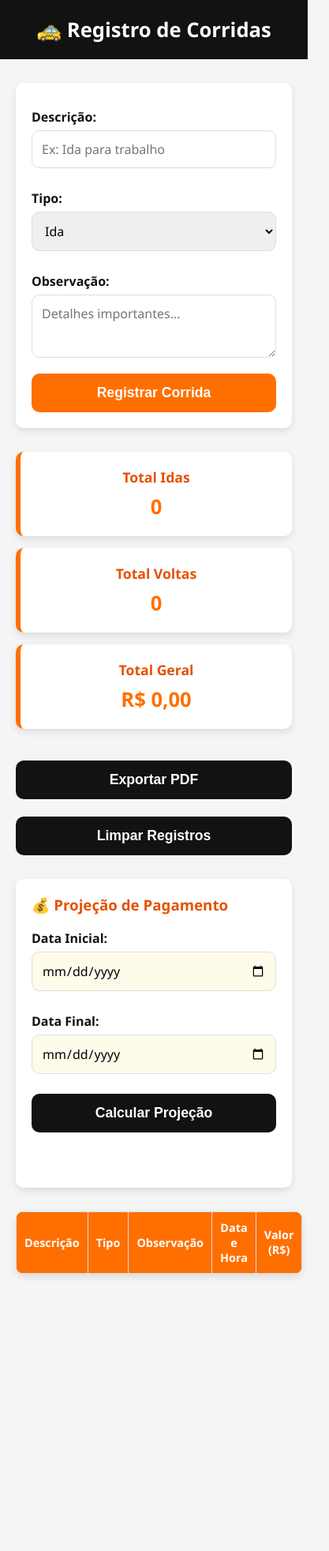
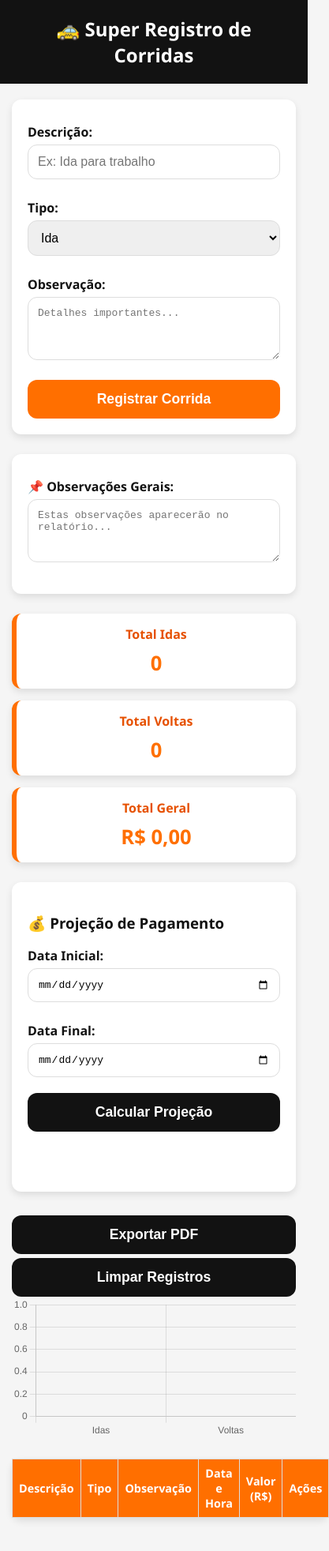
Before and after one commit to Atec7/REGISTRAR-CORRIDA-, a plain HTML site: page index.html in a window 390 px wide. Shown: the top 1964 px of the page at 79% size, 417 px wide, since content can reach past the window. Before the commit the page ends 1713 px from the top, so only its background shows below. Drawn offline with nearby package versions, Linux system fonts and the light colour scheme.

Commit message:
Update index.html

```diff
--- a/index.html
+++ b/index.html
@@ -1,11 +1,12 @@
 <!DOCTYPE html>
 <html lang="pt-BR">
 <head>
-  <meta charset="UTF-8" />
-  <meta name="viewport" content="width=device-width, initial-scale=1" />
-  <title>Registro de Corridas</title>
+  <meta charset="UTF-8">
+  <meta name="viewport" content="width=device-width, initial-scale=1.0">
+  <title>Super App de Corridas</title>
   <script src="https://cdnjs.cloudflare.com/ajax/libs/jspdf/2.5.1/jspdf.umd.min.js"></script>
   <script src="https://cdnjs.cloudflare.com/ajax/libs/jspdf-autotable/3.5.28/jspdf.plugin.autotable.min.js"></script>
+  <script src="https://cdn.jsdelivr.net/npm/chart.js"></script>
   <style>
     :root {
       --orange: #ff6f00;
@@ -13,419 +14,244 @@
       --black: #121212;
       --white: #fff;
       --bg: #f5f5f5;
-      --radius: 10px;
+      --radius: 12px;
       --shadow: 0 4px 10px rgba(0,0,0,0.1);
     }
-
-    body {
-      margin: 0;
-      font-family: 'Segoe UI', Tahoma, Geneva, Verdana, sans-serif;
-      background: var(--bg);
-      color: var(--black);
-    }
-
-    header {
-      background: var(--black);
-      color: var(--white);
-      padding: 20px;
-      text-align: center;
-      font-size: 1.6em;
-      font-weight: 700;
-      user-select: none;
-    }
-
-    main {
-      max-width: 700px;
-      margin: 30px auto;
-      padding: 0 20px 40px;
-    }
-
-    form, .projecao, table {
-      background: var(--white);
-      border-radius: var(--radius);
-      box-shadow: var(--shadow);
-      padding: 20px;
-      margin-bottom: 30px;
-    }
-
-    label {
-      display: block;
-      margin: 12px 0 6px;
-      font-weight: 600;
-      user-select: none;
-    }
-
-    input, select, textarea {
-      width: 100%;
-      padding: 12px;
-      border: 1px solid #ddd;
-      border-radius: var(--radius);
-      font-size: 1em;
-      margin-bottom: 15px;
-      font-family: inherit;
-      box-sizing: border-box;
-    }
-
-    input[type="date"] {
-      background: #fffbea;
-    }
-
-    textarea {
-      resize: vertical;
-      min-height: 80px;
-    }
-
-    .btn {
-      display: inline-block;
-      background: var(--orange);
-      color: var(--white);
-      border: none;
-      padding: 14px;
-      border-radius: var(--radius);
-      font-size: 1.1em;
-      cursor: pointer;
-      transition: background-color 0.3s ease;
-      width: 100%;
-      user-select: none;
-      font-weight: 600;
-    }
-
-    .btn:hover {
-      background: var(--orange-dark);
-    }
-
-    .btn.secondary {
-      background: var(--black);
-      margin-top: 10px;
-    }
-
-    .btn.secondary:hover {
-      background: #000;
-    }
-
-    .cards {
-      display: flex;
-      gap: 15px;
-      flex-wrap: wrap;
-      margin-bottom: 30px;
-    }
-
-    .card {
-      flex: 1 1 calc(33% - 10px);
-      background: var(--white);
-      border-left: 6px solid var(--orange);
-      border-radius: var(--radius);
-      box-shadow: var(--shadow);
-      padding: 20px;
-      text-align: center;
-      user-select: none;
-    }
-
-    .card h4 {
-      margin: 0 0 8px;
-      font-weight: 700;
-      font-size: 1.1em;
-      color: var(--orange-dark);
-    }
-
-    .card span {
-      font-size: 1.6em;
-      font-weight: 700;
-      color: var(--orange);
-    }
-
-    .actions {
-      display: flex;
-      flex-direction: column;
-      gap: 12px;
-      margin-bottom: 30px;
-    }
-
-    .projecao h3 {
-      margin-top: 0;
-      font-weight: 700;
-      color: var(--orange-dark);
-      user-select: none;
-    }
-
-    .projecao p {
-      margin-top: 10px;
-      font-weight: 700;
-      color: var(--orange-dark);
-      user-select: none;
-    }
-
-    table {
-      width: 100%;
-      border-collapse: collapse;
-      overflow: hidden;
-      font-size: 0.9em;
-    }
-
-    th, td {
-      padding: 10px;
-      text-align: center;
-      border: 1px solid #ddd;
-      vertical-align: middle;
-    }
-
-    th {
-      background: var(--orange);
-      color: var(--white);
-      font-weight: 700;
-      user-select: none;
-    }
-
-    #toast {
-      position: fixed;
-      bottom: 20px;
-      left: 50%;
-      transform: translateX(-50%);
-      background: var(--black);
-      color: var(--white);
-      padding: 12px 25px;
-      border-radius: 30px;
-      opacity: 0;
-      pointer-events: none;
-      transition: all 0.4s ease;
-      z-index: 9999;
-      font-weight: 600;
-      user-select: none;
-      box-shadow: 0 2px 8px rgba(0,0,0,0.4);
-    }
-
-    #toast.show {
-      opacity: 1;
-      pointer-events: auto;
-    }
-
-    @media (max-width: 600px) {
-      .cards {
-        flex-direction: column;
-      }
-      .card {
-        flex: 1 1 100%;
-      }
-    }
+    body { margin: 0; font-family: 'Segoe UI', sans-serif; background: var(--bg); color: var(--black); transition: .3s;}
+    header { background: var(--black); color: var(--white); padding: 20px; text-align: center; font-size:1.5em; font-weight:700; position:sticky; top:0; z-index:1000;}
+    main { max-width:700px; margin:20px auto; padding:0 15px 40px;}
+    form, .projecao, table, .observacoes-gerais { background: var(--white); border-radius: var(--radius); box-shadow: var(--shadow); padding: 20px; margin-bottom: 25px;}
+    label { display:block; margin:10px 0 5px; font-weight:600;}
+    input, select, textarea { width:100%; padding:12px; border:1px solid #ddd; border-radius: var(--radius); font-size:1em; margin-bottom:15px; box-sizing:border-box;}
+    textarea { min-height:80px; resize: vertical;}
+    .btn { display:inline-block; background: var(--orange); color: var(--white); border:none; padding:14px; border-radius: var(--radius); font-size:1.1em; cursor:pointer; transition:.3s; width:100%; font-weight:600; margin-top:5px;}
+    .btn:hover { background: var(--orange-dark);}
+    .btn.secondary { background: var(--black);}
+    .btn.secondary:hover { background: #000;}
+    .cards { display:flex; flex-wrap:wrap; gap:15px; margin-bottom:25px;}
+    .card { flex:1 1 calc(33% - 10px); background: var(--white); border-left:6px solid var(--orange); border-radius: var(--radius); padding:15px; text-align:center; box-shadow: var(--shadow);}
+    .card h4 { margin:0 0 8px; color: var(--orange-dark); font-weight:700;}
+    .card span { font-size:1.6em; font-weight:700; color: var(--orange);}
+    table { width:100%; border-collapse:collapse; font-size:0.9em;}
+    th, td { padding:8px; text-align:center; border:1px solid #ddd;}
+    th { background: var(--orange); color: var(--white); font-weight:700;}
+    .action-btn { padding:4px 8px; border:none; border-radius:6px; cursor:pointer; font-size:0.85em; margin:1px; }
+    .edit-btn { background:#1976d2; color:#fff;}
+    .delete-btn { background:#d32f2f; color:#fff;}
+    #toast { position:fixed; bottom:20px; left:50%; transform:translateX(-50%); background: var(--black); color:#fff; padding:12px 25px; border-radius:30px; opacity:0; pointer-events:none; transition:.4s; z-index:9999; font-weight:600; box-shadow:0 2px 8px rgba(0,0,0,0.4);}
+    #toast.show { opacity:1; pointer-events:auto;}
+    @media (max-width:600px){ .cards{flex-direction:column;} .card{flex:1 1 100%;} }
   </style>
 </head>
 <body>
-  <header>🚕 Registro de Corridas</header>
+<header>🚕 Super Registro de Corridas</header>
 <main>
   <form id="corridaForm">
+    <input type="hidden" id="editIndex" value="">
     <label for="descricao">Descrição:</label>
-      <input type="text" id="descricao" required placeholder="Ex: Ida para trabalho" autocomplete="off" />
-
+    <input type="text" id="descricao" required placeholder="Ex: Ida para trabalho">
     <label for="tipo">Tipo:</label>
     <select id="tipo" required>
       <option value="ida">Ida</option>
       <option value="volta">Volta</option>
     </select>
-
     <label for="observacao">Observação:</label>
     <textarea id="observacao" placeholder="Detalhes importantes..."></textarea>
-
     <button type="submit" class="btn">Registrar Corrida</button>
   </form>
 
-    <div class="cards" aria-label="Resumo das corridas">
+  <div class="observacoes-gerais">
+    <label for="observacoesGerais">📌 Observações Gerais:</label>
+    <textarea id="observacoesGerais" placeholder="Estas observações aparecerão no relatório..."></textarea>
+  </div>
+
+  <div class="cards">
     <div class="card"><h4>Total Idas</h4><span id="totalIda">0</span></div>
     <div class="card"><h4>Total Voltas</h4><span id="totalVolta">0</span></div>
     <div class="card"><h4>Total Geral</h4><span id="total">R$ 0,00</span></div>
   </div>
 
-    <div class="actions" role="group" aria-label="Ações do usuário">
+  <div class="projecao">
+    <h3>💰 Projeção de Pagamento</h3>
+    <label for="dataInicio">Data Inicial:</label>
+    <input type="date" id="dataInicio">
+    <label for="dataFinal">Data Final:</label>
+    <input type="date" id="dataFinal">
+    <button class="btn secondary" onclick="calcularProjecao()">Calcular Projeção</button>
+    <p id="resultadoProjecao" style="min-height:24px;"></p>
+  </div>
+
+  <div class="actions">
     <button class="btn secondary" onclick="gerarPDF()">Exportar PDF</button>
     <button class="btn secondary" onclick="limparRegistros()">Limpar Registros</button>
   </div>
 
-    <section class="projecao" aria-label="Projeção de pagamento">
-      <h3>💰 Projeção de Pagamento</h3>
-      <label for="dataInicio">Data Inicial:</label>
-      <input type="date" id="dataInicio" />
-      <label for="dataFinal">Data Final:</label>
-      <input type="date" id="dataFinal" />
-      <button class="btn secondary" onclick="calcularProjecao()">Calcular Projeção</button>
-      <p id="resultadoProjecao" aria-live="polite" style="min-height: 24px;"></p>
-    </section>
+  <canvas id="graficoCorridas" style="margin-bottom:25px;"></canvas>
 
-    <table aria-label="Tabela de corridas registradas">
+  <table>
     <thead>
-        <tr>
-          <th>Descrição</th>
-          <th>Tipo</th>
-          <th>Observação</th>
-          <th>Data e Hora</th>
-          <th>Valor (R$)</th>
-        </tr>
+      <tr><th>Descrição</th><th>Tipo</th><th>Observação</th><th>Data e Hora</th><th>Valor (R$)</th><th>Ações</th></tr>
     </thead>
     <tbody id="corridasTableBody"></tbody>
   </table>
 </main>
-
-  <div id="toast" role="alert" aria-live="assertive"></div>
+<div id="toast"></div>
 
 <script>
-    const VALOR_IDA = 10.25;
-    const VALOR_VOLTA = 15.00;
-    const VALOR_DIA_UTIL = VALOR_IDA + VALOR_VOLTA;
+const VALOR_IDA=10.25,VALOR_VOLTA=15.0,VALOR_DIA_UTIL=VALOR_IDA+VALOR_VOLTA;
 
-    // Registrar corrida
-    document.getElementById('corridaForm').addEventListener('submit', e => {
+const showToast=msg=>{
+  const t=document.getElementById('toast');
+  t.innerText=msg;
+  t.classList.add('show');
+  clearTimeout(t.timeout);
+  t.timeout=setTimeout(()=>t.classList.remove('show'),3000);
+};
+
+document.getElementById('corridaForm').addEventListener('submit',e=>{
   e.preventDefault();
-      const descricao = document.getElementById('descricao').value.trim();
-      const tipo = document.getElementById('tipo').value;
-      const observacao = document.getElementById('observacao').value.trim() || '—';
-      if (!descricao) {
-        showToast('Descrição é obrigatória.');
-        return;
+  const descricao=document.getElementById('descricao').value.trim();
+  const tipo=document.getElementById('tipo').value;
+  const observacao=document.getElementById('observacao').value.trim()||'—';
+  const editIndex=document.getElementById('editIndex').value;
+
+  if(!descricao){ showToast('Descrição é obrigatória.'); return; }
+
+  let corridas=JSON.parse(localStorage.getItem('corridas'))||[];
+  const dataHora=new Date().toLocaleString('pt-BR');
+  const valor=tipo==='ida'?VALOR_IDA:VALOR_VOLTA;
+
+  if(editIndex===''){
+    corridas.push({descricao,tipo,observacao,valor,dataHora});
+    showToast('Corrida registrada com sucesso!');
+  } else {
+    corridas[editIndex]={...corridas[editIndex],descricao,tipo,observacao,valor};
+    document.getElementById('editIndex').value='';
+    showToast('Corrida atualizada com sucesso!');
   }
 
-      const dataHora = new Date().toLocaleString('pt-BR', { timeZone: 'America/Sao_Paulo' });
-      const valor = tipo === 'ida' ? VALOR_IDA : VALOR_VOLTA;
-
-      let corridas = JSON.parse(localStorage.getItem('corridas')) || [];
-      corridas.push({ descricao, tipo, observacao, valor, dataHora });
-      localStorage.setItem('corridas', JSON.stringify(corridas));
-
+  localStorage.setItem('corridas',JSON.stringify(corridas));
+  e.target.reset();
   atualizar();
-      showToast('Corrida registrada com sucesso!');
-      e.target.reset();
 });
 
-    // Atualiza dados na tela
-    function atualizar() {
-      const corridas = JSON.parse(localStorage.getItem('corridas')) || [];
-      document.getElementById('totalIda').innerText = corridas.filter(c => c.tipo === 'ida').length;
-      document.getElementById('totalVolta').innerText = corridas.filter(c => c.tipo === 'volta').length;
-      const totalGeral = corridas.reduce((acc, c) => acc + c.valor, 0);
-      document.getElementById('total').innerText = 'R$ ' + totalGeral.toFixed(2).replace('.', ',');
+function atualizar(){
+  const corridas=JSON.parse(localStorage.getItem('corridas'))||[];
+  document.getElementById('totalIda').innerText=corridas.filter(c=>c.tipo==='ida').length;
+  document.getElementById('totalVolta').innerText=corridas.filter(c=>c.tipo==='volta').length;
+  const totalGeral=corridas.reduce((acc,c)=>acc+c.valor,0);
+  document.getElementById('total').innerText='R$ '+totalGeral.toFixed(2).replace('.',',');
 
-      const tbody = document.getElementById('corridasTableBody');
-      tbody.innerHTML = '';
-      corridas.forEach(c => {
-        const tr = document.createElement('tr');
-        tr.innerHTML = `
+  const tbody=document.getElementById('corridasTableBody');
+  tbody.innerHTML='';
+  corridas.forEach((c,i)=>{
+    const tr=document.createElement('tr');
+    tr.innerHTML=`
       <td>${c.descricao}</td>
-          <td>${c.tipo.charAt(0).toUpperCase() + c.tipo.slice(1)}</td>
+      <td>${c.tipo.charAt(0).toUpperCase()+c.tipo.slice(1)}</td>
       <td>${c.observacao}</td>
       <td>${c.dataHora}</td>
-          <td>R$ ${c.valor.toFixed(2).replace('.', ',')}</td>
+      <td>R$ ${c.valor.toFixed(2).replace('.',',')}</td>
+      <td>
+        <button class="action-btn edit-btn" onclick="editar(${i})">Editar</button>
+        <button class="action-btn delete-btn" onclick="remover(${i})">Excluir</button>
+      </td>
     `;
     tbody.appendChild(tr);
   });
+
+  atualizarGrafico(corridas);
 }
 
-    // Projeção
-    function calcularProjecao() {
-      const inicioStr = document.getElementById('dataInicio').value;
-      const fimStr = document.getElementById('dataFinal').value;
-
-      if (!inicioStr || !fimStr) {
-        showToast('Selecione as duas datas!');
-        return;
+function editar(index){
+  const corridas=JSON.parse(localStorage.getItem('corridas'))||[];
+  const c=corridas[index];
+  document.getElementById('descricao').value=c.descricao;
+  document.getElementById('tipo').value=c.tipo;
+  document.getElementById('observacao').value=c.observacao;
+  document.getElementById('editIndex').value=index;
+  showToast('Modo edição ativado!');
 }
 
-      const dataInicio = new Date(inicioStr + 'T00:00:00');
-      const dataFim = new Date(fimStr + 'T00:00:00');
-
-      if (dataFim < dataInicio) {
-        showToast('Data final deve ser maior ou igual à inicial.');
-        return;
+function remover(index){
+  if(confirm('Deseja realmente excluir este registro?')){
+    let corridas=JSON.parse(localStorage.getItem('corridas'))||[];
+    corridas.splice(index,1);
+    localStorage.setItem('corridas',JSON.stringify(corridas));
+    atualizar();
+    showToast('Registro removido!');
+  }
 }
 
-      let diasUteis = 0;
-      let diaAtual = new Date(dataInicio);
-      while (diaAtual <= dataFim) {
-        const diaSemana = diaAtual.getDay();
-        if (diaSemana !== 0 && diaSemana !== 6) diasUteis++;
-        diaAtual.setDate(diaAtual.getDate() + 1);
-      }
-
-      const total = diasUteis * VALOR_DIA_UTIL;
-      const resultado = `De ${inicioStr} até ${fimStr} → ${diasUteis} dias úteis → Valor: R$ ${total.toFixed(2).replace('.', ',')}`;
-
-      document.getElementById('resultadoProjecao').innerText = resultado;
+function calcularProjecao(){
+  const inicioStr=document.getElementById('dataInicio').value;
+  const fimStr=document.getElementById('dataFinal').value;
+  if(!inicioStr||!fimStr){ showToast('Selecione as duas datas!'); return; }
+  const dataInicio=new Date(inicioStr+'T00:00:00');
+  const dataFim=new Date(fimStr+'T00:00:00');
+  if(dataFim<dataInicio){ showToast('Data final deve ser maior ou igual à inicial.'); return; }
+  let diasUteis=0; let diaAtual=new Date(dataInicio);
+  while(diaAtual<=dataFim){ const ds=diaAtual.getDay(); if(ds!==0&&ds!==6)diasUteis++; diaAtual.setDate(diaAtual.getDate()+1); }
+  const total=diasUteis*VALOR_DIA_UTIL;
+  document.getElementById('resultadoProjecao').innerText=`De ${inicioStr} até ${fimStr} → ${diasUteis} dias úteis → Valor: R$ ${total.toFixed(2).replace('.',',')}`;
   showToast('Projeção calculada com sucesso!');
 }
 
-    // Limpar registros
-    function limparRegistros() {
-      if (confirm('Tem certeza que deseja limpar TODOS os registros?')) {
+function limparRegistros(){
+  if(confirm('Tem certeza que deseja limpar TODOS os registros?')){
     localStorage.removeItem('corridas');
     atualizar();
     showToast('Registros apagados com sucesso!');
   }
 }
 
-    // Gerar PDF
-    async function gerarPDF() {
+async function gerarPDF(){
   const { jsPDF } = window.jspdf;
-      const doc = new jsPDF();
-      const corridas = JSON.parse(localStorage.getItem('corridas')) || [];
-      if (corridas.length === 0) {
-        showToast('Nenhuma corrida registrada para exportar.');
-        return;
-      }
-
-      const agora = new Date().toLocaleString('pt-BR');
-      const datas = corridas.map(c => new Date(c.dataHora));
-      const dataInicio = new Date(Math.min(...datas));
-      const dataFim = new Date(Math.max(...datas));
-
-      const totalIdas = corridas.filter(c => c.tipo === 'ida').length;
-      const totalVoltas = corridas.filter(c => c.tipo === 'volta').length;
-      const totalGeral = corridas.reduce((sum, c) => sum + c.valor, 0);
-
-      doc.setFontSize(16);
-      doc.text("RECIBO DE CORRIDAS", 105, 15, null, null, "center");
-
+  const doc=new jsPDF();
+  const corridas=JSON.parse(localStorage.getItem('corridas'))||[];
+  if(corridas.length===0){ showToast('Nenhuma corrida registrada para exportar.'); return; }
+  const observacoesGerais=document.getElementById('observacoesGerais').value.trim()||'—';
+  const agora=new Date().toLocaleString('pt-BR');
+  const datas=corridas.map(c=>new Date(c.dataHora));
+  const dataInicio=new Date(Math.min(...datas));
+  const dataFim=new Date(Math.max(...datas));
+  const totalIdas=corridas.filter(c=>c.tipo==='ida').length;
+  const totalVoltas=corridas.filter(c=>c.tipo==='volta').length;
+  const totalGeral=corridas.reduce((sum,c)=>sum+c.valor,0);
+  doc.setFontSize(16); doc.text("RECIBO DE CORRIDAS",105,15,null,null,"center");
   doc.setFontSize(10);
-      doc.text(`Emitido em: ${agora}`, 14, 25);
-      doc.text(`Pagador: Arnaldo de Sousa Lima`, 14, 32);
-      doc.text(`CPF: ***.929.0**-77`, 14, 39);
-      doc.text(`Forma de pagamento: Pix`, 14, 46);
-      doc.text(`Contato: (64) 9 9295-2748`, 14, 53);
-      doc.text(`Período: ${dataInicio.toLocaleDateString()} a ${dataFim.toLocaleDateString()}`, 14, 60);
-
-      const rows = corridas.map(c => [
-        c.descricao,
-        c.tipo.charAt(0).toUpperCase() + c.tipo.slice(1),
-        c.observacao || '—',
-        c.dataHora,
-        `R$ ${c.valor.toFixed(2).replace('.', ',')}`
-      ]);
-
-      doc.autoTable({
-        startY: 70,
-        head: [['Descrição', 'Tipo', 'Observação', 'Data e Hora', 'Valor']],
-        body: rows,
-        styles: { fontSize: 8 }
-      });
-
-      const finalY = doc.lastAutoTable.finalY + 5;
-      doc.text(`Total Idas: ${totalIdas}`, 14, finalY + 5);
-      doc.text(`Total Voltas: ${totalVoltas}`, 14, finalY + 10);
-      doc.text(`Total Geral: R$ ${totalGeral.toFixed(2).replace('.', ',')}`, 14, finalY + 15);
-
-      doc.text(`Atecseven Tecnologia 2025 - Todos os direitos reservados.`, 14, finalY + 25);
-
+  doc.text(`Emitido em: ${agora}`,14,25);
+  doc.text(`Pagador: Arnaldo de Sousa Lima`,14,32);
+  doc.text(`CPF: ***.929.0**-77`,14,39);
+  doc.text(`Forma de pagamento: Pix`,14,46);
+  doc.text(`Contato: (64) 9 9295-2748`,14,53);
+  doc.text(`Período: ${dataInicio.toLocaleDateString()} a ${dataFim.toLocaleDateString()}`,14,60);
+  doc.text(`Observações Gerais: ${observacoesGerais}`,14,67);
+  const rows=corridas.map(c=>[c.descricao,c.tipo.charAt(0).toUpperCase()+c.tipo.slice(1),c.observacao||'—',c.dataHora,`R$ ${c.valor.toFixed(2).replace('.',',')}`]);
+  doc.autoTable({startY:75,head:[['Descrição','Tipo','Observação','Data e Hora','Valor']],body:rows,styles:{fontSize:8}});
+  const finalY=doc.lastAutoTable.finalY+5;
+  doc.text(`Total Idas: ${totalIdas}`,14,finalY+5);
+  doc.text(`Total Voltas: ${totalVoltas}`,14,finalY+10);
+  doc.text(`Total Geral: R$ ${totalGeral.toFixed(2).replace('.',',')}`,14,finalY+15);
+  doc.text(`Atecseven Tecnologia 2025 - Todos os direitos reservados.`,14,finalY+25);
   doc.save("recibo_corridas.pdf");
   showToast('PDF gerado com sucesso!');
 }
 
-    // Toast para mensagens rápidas
-    function showToast(msg) {
-      const toast = document.getElementById('toast');
-      toast.innerText = msg;
-      toast.classList.add('show');
-      clearTimeout(toast.timeout);
-      toast.timeout = setTimeout(() => {
-        toast.classList.remove('show');
-      }, 3000);
+// Gráfico
+let chartCorridas=null;
+function atualizarGrafico(corridas){
+  const ctx=document.getElementById('graficoCorridas').getContext('2d');
+  const ids=corridas.filter(c=>c.tipo==='ida').length;
+  const vols=corridas.filter(c=>c.tipo==='volta').length;
+  if(chartCorridas) chartCorridas.destroy();
+  chartCorridas=new Chart(ctx,{
+    type:'bar',
+    data:{ labels:['Idas','Voltas'], datasets:[{label:'Quantidade de Corridas', data:[ids,vols], backgroundColor:['#ff6f00','#e65100']}] },
+    options:{ responsive:true, plugins:{legend:{display:false}}, scales:{y:{beginAtZero:true}}}
+  });
 }
 
-    // Inicializa a tabela e cards
 atualizar();
 </script>
 </body>
```
Lines whose indentation alone changed are shown as unchanged.
